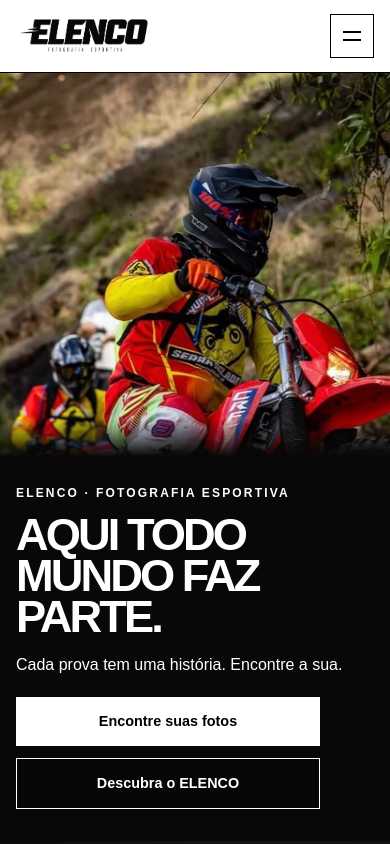
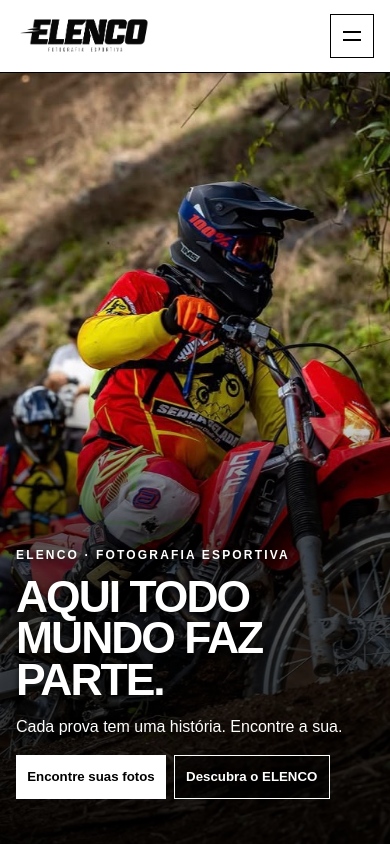
Before and after one commit to KiseStudios/tonoelenco, a Next.js app: page / in a window 390 px wide. Shown: the top 844 px of the page. Built offline with nearby package versions, Linux system fonts and the light colour scheme.

Commit message:
PR-010: refina a Hero e o acabamento responsivo

```diff
--- a/src/app/globals.css
+++ b/src/app/globals.css
@@ -64,41 +64,47 @@ button, a { color: inherit; }
 
 /* Home hero */
 .home-hero {
-  container-type: inline-size;
   position: relative;
   isolation: isolate;
   display: flex;
-  align-items: center;
-  min-height: clamp(35rem, calc(100svh - 5.25rem), 52rem);
+  align-items: flex-end;
+  min-height: clamp(35rem, calc(100svh - 5.25rem), 56rem);
   overflow: clip;
   background: #080808;
   color: #fff;
 }
-.home-hero__visual {
-  /* Keep the fade behind the text where the photo meets the content on tablets. */
-  --hero-fade-end: max(10cqw, calc(26rem - (100cqw - 100%)));
+.home-hero__image { z-index: -2; object-fit: cover; object-position: 55% 14%; }
+.home-hero::before {
   position: absolute;
   z-index: -1;
-  inset: 0 0 0 auto;
-  width: min(63%, 46rem);
-  mask-image: linear-gradient(90deg, transparent calc(var(--hero-fade-end) - 10cqw), #000 var(--hero-fade-end));
+  inset: 0;
+  content: "";
+  pointer-events: none;
+  background: radial-gradient(ellipse 67% 82% at 13% 89%,
+    rgb(0 0 0 / .83) 0%, rgb(0 0 0 / .66) 63%, rgb(0 0 0 / .35) 74%, transparent 100%);
 }
-.home-hero__image { object-fit: cover; object-position: center 51%; }
-.home-hero__content { padding-block: clamp(3rem, 7vw, 7rem); }
+.home-hero__content {
+  padding-block: 4rem clamp(2rem, 5.5svh, 4.5rem);
+  text-shadow: 0 2px 7px rgb(0 0 0 / .85);
+}
 .home-hero__title {
-  margin: clamp(1rem, 2vw, 1.75rem) 0 0;
-  font-size: clamp(2.75rem, 7vw, 7rem);
+  margin: clamp(.85rem, 2vw, 1.55rem) 0 0;
+  font-size: clamp(2.75rem, 6.6vw, 6.5rem);
   font-weight: 900;
-  line-height: .9;
-  letter-spacing: -.065em;
+  line-height: .94;
+  letter-spacing: -.045em;
 }
-.home-hero__copy { margin: clamp(1rem, 2vw, 1.5rem) 0 0; font-size: clamp(1rem, 1.45vw, 1.25rem); }
-.home-hero__actions { display: flex; flex-wrap: wrap; gap: .75rem; margin-top: clamp(1.25rem, 2.3vw, 2rem); }
-.home-button { display: inline-flex; min-height: 3.25rem; align-items: center; justify-content: center; padding: .85rem 1.2rem; font-size: .9rem; font-weight: 800; text-decoration: none; transition: transform 160ms ease, background 160ms ease; }
-.home-button:hover { transform: translateY(-2px); }
-.home-button:focus-visible, .home-about__link:focus-visible { outline: 2px solid currentColor; outline-offset: 4px; }
-.home-button--primary { background: #fff; color: #000; }
-.home-button--secondary { border: 1px solid #fff; color: #fff; background: rgba(0,0,0,.24); }
+.home-hero__copy { margin: clamp(.85rem, 1.7vw, 1.5rem) 0 0; font-size: clamp(1rem, 1.45vw, 1.25rem); }
+.home-hero__actions { display: flex; flex-wrap: wrap; gap: .75rem; margin-top: clamp(1rem, 2.1vw, 1.75rem); }
+.home-button { display: inline-flex; min-height: 3.25rem; align-items: center; justify-content: center; padding: .85rem 1.2rem; font-size: .9rem; font-weight: 800; text-decoration: none; }
+.home-button:focus-visible { outline: 2px solid #fff; outline-offset: 3px; box-shadow: 0 0 0 7px #000; }
+.home-about__link:focus-visible { outline: 2px solid currentColor; outline-offset: 4px; }
+.home-button--primary { background: #fff; color: #000; text-shadow: none; }
+.home-button--secondary { border: 1px solid #fff; color: #fff; background: rgb(0 0 0 / .45); }
+@media (hover: hover) and (prefers-reduced-motion: no-preference) {
+  .home-button { transition: transform 160ms ease; }
+  .home-button:hover { transform: translateY(-2px); }
+}
 /* The About anchor skips the camera section without starting its scroll animation. */
 html:has(.home-about:target) { scroll-behavior: auto; }
 .home-about { padding-block: clamp(4rem,9vw,8rem); }
@@ -106,24 +112,24 @@ html:has(.home-about:target) { scroll-behavior: auto; }
 .home-about h2 { max-width: 15ch; margin: 1.25rem 0; font-size: clamp(2rem,5vw,4.5rem); font-weight: 900; line-height: .96; letter-spacing: -.06em; }
 .home-about p { max-width: 40rem; font-size: 1.05rem; }
 .home-about__link { display: inline-flex; gap: .75rem; margin-top: 1.25rem; padding-bottom: .35rem; border-bottom: 2px solid currentColor; font-weight: 800; text-decoration: none; }
+@media (max-aspect-ratio: 1 / 1) {
+  .home-hero__image { object-position: 57% 29%; }
+  .home-hero::before {
+    background: linear-gradient(0deg, rgb(0 0 0 / .86), rgb(0 0 0 / .72) 22%,
+      rgb(0 0 0 / .61) 42%, transparent 60%);
+  }
+}
 @media (width < 48rem) {
-  .home-hero {
-    min-height: clamp(42rem, calc(100svh - 4.5rem), 48rem);
-    align-items: flex-end;
-  }
-  .home-hero__visual {
-    /* Reserve space for the text when a short viewport brings it up. */
-    --hero-fade-end: min(60%, calc(100% / .84 - 24rem));
-    inset: 0 0 16%;
-    width: 100%;
-    mask-image: linear-gradient(180deg, #000 calc(var(--hero-fade-end) - 10cqw), transparent var(--hero-fade-end));
-  }
-  .home-hero__image { object-position: center 41%; }
-  .home-hero__content { padding-block: clamp(19rem, 68vw, 26rem) 2rem; }
-  .home-hero__title { font-size: clamp(2.55rem, 11.6vw, 4.5rem); }
+  .home-hero { min-height: clamp(37rem, calc(100svh - 4.5rem), 52rem); }
+  .home-hero__content { padding-top: 15rem; }
+  .home-hero__title { font-size: clamp(2.25rem, 11.4vw, 4.5rem); }
+  .home-about h2 { max-width: 19ch; font-size: clamp(2rem, 7.4vw, 3.25rem); }
+  .home-about__link { min-height: 2.75rem; align-items: center; padding-block: .45rem; }
 }
 @media (max-width: 30rem) {
-  .home-hero__actions { flex-direction: column; align-items: flex-start; }
-  .home-button { width: min(100%, 19rem); min-height: 3rem; }
+  .home-hero__actions { gap: .5rem; }
+  .home-button { min-height: 2.75rem; padding: .6rem .7rem; font-size: .83rem; }
 }
-@media (prefers-reduced-motion: reduce) { .home-button { transition: none; } }
+@media (max-width: 22rem) {
+  .home-button { padding-inline: .5rem; font-size: .78rem; }
+}
--- a/src/components/home/home-hero.tsx
+++ b/src/components/home/home-hero.tsx
@@ -6,21 +6,15 @@ import { heroPhoto } from "../../data/coverage";
 export function HomeHero() {
   return (
     <section className="home-hero" aria-labelledby="home-title">
-      <picture className="home-hero__visual">
-        <source
-          media="(max-width: 40rem)"
-          srcSet={`/images/motocross-hero-480.webp 480w, /images/motocross-hero-original.jpg ${heroPhoto.width}w`}
-          sizes="100vw"
-        />
       <Image
         src="/images/motocross-hero-original.jpg"
         alt={heroPhoto.alt}
         fill
+        sizes="100vw"
         loading="eager"
         fetchPriority="high"
         className="home-hero__image"
       />
-      </picture>
       <Container className="home-hero__content">
         <Eyebrow>ELENCO · Fotografia Esportiva</Eyebrow>
         <h1 id="home-title" className="home-hero__title">
--- a/src/styles/coverage.css
+++ b/src/styles/coverage.css
@@ -36,7 +36,7 @@
 .editorial-gallery__outro { display: grid; grid-template-columns: 1fr 1fr; align-items: end; gap: 3rem; border-top: 1px solid var(--coverage-rule); margin-top: 5rem; padding-top: 3rem; }
 .editorial-gallery__outro h2 { margin: 0; font-size: clamp(2rem, 4vw, 4rem); font-style: italic; letter-spacing: -.055em; line-height: 1; font-weight: 900; }
 .editorial-gallery__outro p { margin: 0 0 1rem; max-width: 27rem; color: #45463f; }
-.editorial-gallery__instagram { display: block; width: fit-content; margin-top: 1.5rem; padding-block: .5rem; font-size: .8rem; }
+.editorial-gallery__instagram { display: block; width: fit-content; margin-top: 1.5rem; min-height: 2.75rem; padding-block: .75rem; font-size: .8rem; }
 .coverage-sr-only { position: absolute; width: 1px; height: 1px; padding: 0; margin: -1px; overflow: hidden; clip-path: inset(50%); white-space: nowrap; border: 0; }
 .photo-lightbox { position: fixed; inset: 0; width: 100%; max-width: none; height: 100dvh; max-height: none; margin: 0; padding: 1rem clamp(1rem, 3vw, 3rem); border: 0; background: #121310; color: #fff; overscroll-behavior: contain; }
 .photo-lightbox::backdrop { background: rgb(0 0 0 / .85); }
@@ -46,7 +46,7 @@
 .photo-lightbox__control { display: inline-flex; align-items: center; justify-content: center; gap: 1rem; min-width: 6rem; min-height: 2.75rem; border: 1px solid #707169; padding: .5rem .85rem; background: transparent; color: #fff; font: inherit; font-size: .85rem; cursor: pointer; }
 .photo-lightbox__control:hover { background: #33352e; }
 .photo-lightbox__control:focus-visible { outline: 2px solid #fff; outline-offset: 3px; }
-.photo-lightbox__figure { display: flex; flex: 1; min-height: 0; flex-direction: column; margin: 1rem 0; gap: 1rem; }
+.photo-lightbox__figure { display: flex; flex: 1; min-height: 0; flex-direction: column; margin: clamp(.5rem, 2dvh, 1rem) 0; gap: clamp(.5rem, 2dvh, 1rem); }
 .photo-lightbox__image-frame { display: flex; justify-content: center; min-height: 0; flex: 1; }
 .photo-lightbox__image { display: block; width: 100%; height: 100%; object-fit: contain; }
 .photo-lightbox__caption { display: flex; align-items: center; justify-content: space-between; gap: 1rem; font-size: .85rem; }
@@ -61,14 +61,15 @@
   .coverage-title { font-size: clamp(3.2rem, 8vw, 5rem); }
   .coverage-grid { gap: 2.5rem 1rem; }
   .coverage-grid--selection .coverage-photo:nth-child(2) { margin-top: 4rem; }
-  .coverage-grid--gallery .coverage-photo { grid-column: span 6; margin-top: 0; }
-  .coverage-grid--gallery .coverage-photo:nth-child(even) { margin-top: 3rem; }
+  .coverage-grid--gallery { grid-template-columns: repeat(2, minmax(0, 1fr)); }
+  .coverage-grid--gallery .coverage-photo:nth-child(n) { grid-column: auto; margin-top: 0; }
 }
 @media (max-width: 37.5rem) {
   .coverage-intro { grid-template-columns: 1fr; gap: 1.5rem; margin-bottom: 2rem; }
   .coverage-title { font-size: clamp(3rem, 12vw, 4.5rem); }
   .coverage-intro p { max-width: 25rem; }
-  .coverage-grid { grid-template-columns: 1fr; gap: 2rem; }
+  .coverage-grid,
+  .coverage-grid--gallery { grid-template-columns: minmax(0, 1fr); gap: 2rem; }
   .coverage-grid--selection .coverage-photo:nth-child(n),
   .coverage-grid--gallery .coverage-photo:nth-child(n) { grid-column: auto; margin-top: 0; }
   .coverage-grid--selection .coverage-photo:nth-child(2) { width: 84%; justify-self: end; }
--- a/src/styles/institutional.css
+++ b/src/styles/institutional.css
@@ -63,12 +63,14 @@
 }
 @media (max-width: 47.99rem) {
   .site-navigation__archive { align-self: flex-start; margin-top: .5rem; }
+  .about-purpose__layout,
+  .founder-section__layout { grid-template-columns: minmax(0, 1fr); gap: 2rem; }
+  .founder-section__portrait { max-width: 32rem; }
+  .founder-section__copy h2 { margin-block: 1.25rem; }
 }
 @media (max-width: 37.5rem) {
   .about-opening h1 { font-size: clamp(2.75rem, 11.7vw, 4rem); margin-block: 2rem; }
   .about-opening__statement { align-items: start; flex-direction: column; gap: .75rem; }
-  .about-purpose__layout,
-  .founder-section__layout { grid-template-columns: 1fr; gap: 2rem; }
   .founder-section__copy h2 { font-size: clamp(2rem, 9vw, 3rem); }
   .contact-opening h1 { font-size: clamp(2.7rem, 10.8vw, 4rem); margin-top: 2rem; }
   .contact-opening > p { margin-left: 0; }
```
Lines whose indentation alone changed are shown as unchanged.
